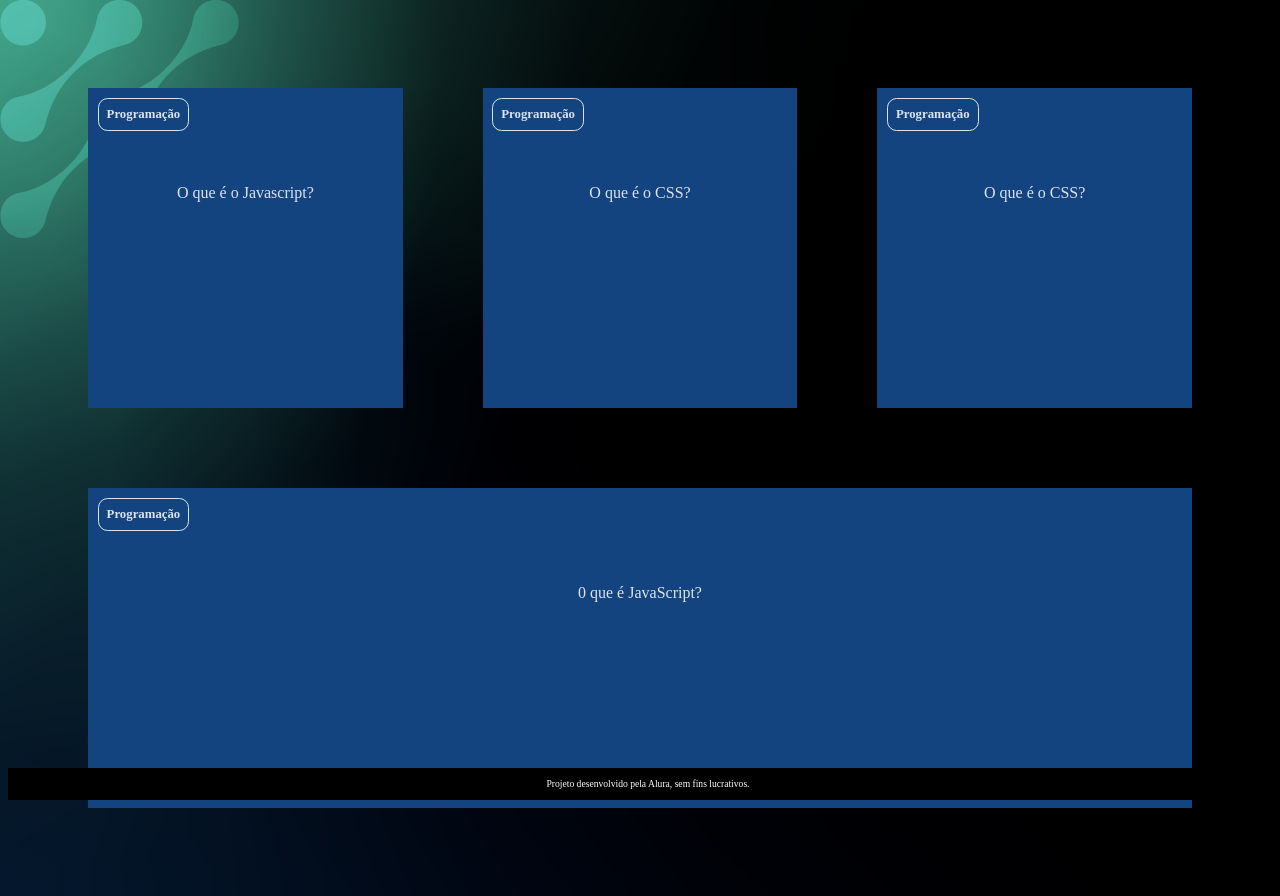
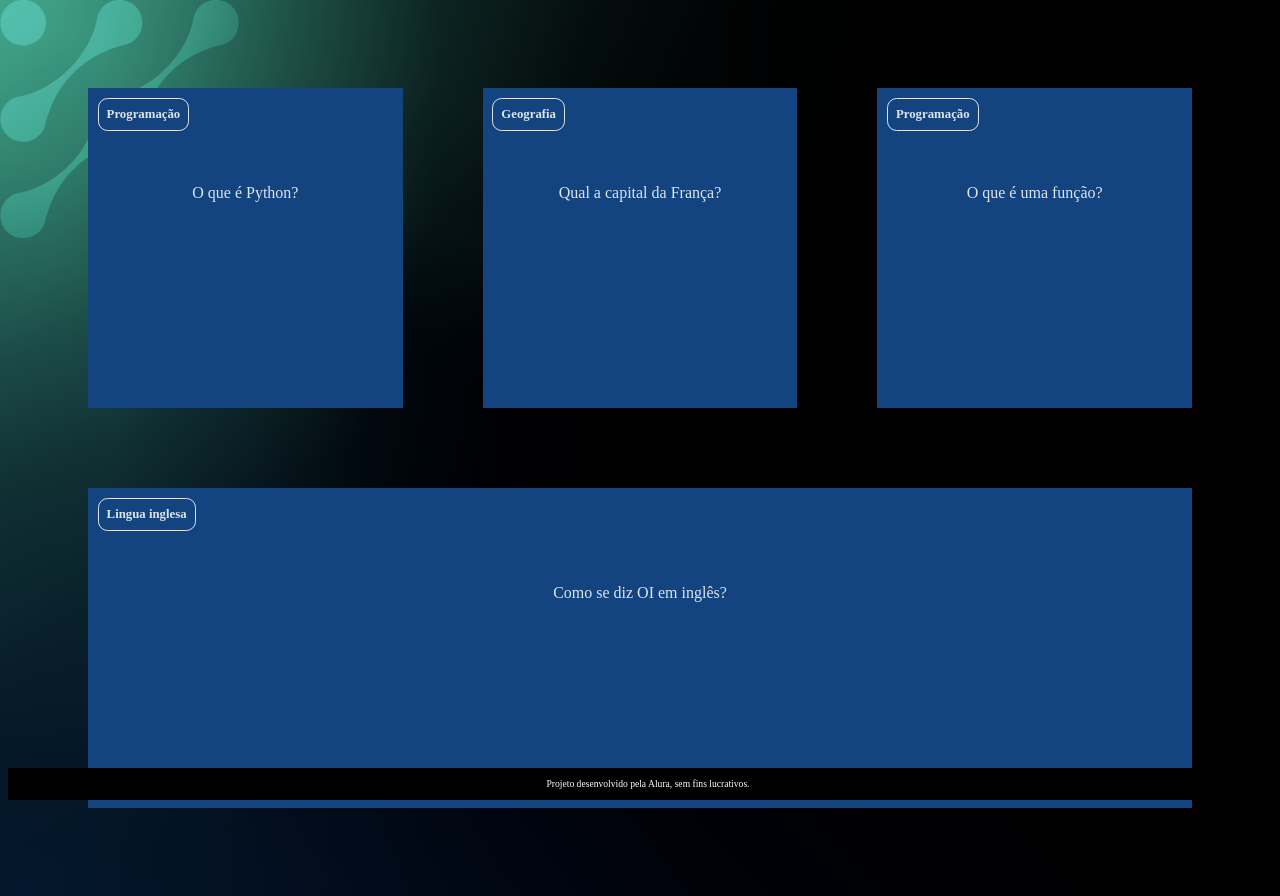
Before and after one commit to pFransozi/2024-MAT2-2ANO-1TRI-Pagina-web-desenvolvendo-uma-ferramenta-interativa-de-estudo, a plain HTML site: page index.html in a window 1280 px wide. Drawn offline with Linux system fonts and the light colour scheme.

Commit message:
add aula08

```diff
--- a/app.js
+++ b/app.js
@@ -1,3 +1,18 @@
 function criaCartao(categoria, pergunta, resposta) {
+    let container = document.getElementById('container')
+    let cartao = document.createElement('article')
 
+    cartao.className = "cartao"
+    cartao.innerHTML = `
+        <div class="cartao__conteudo">
+        <h3>${categoria}</h3>
+        <div class="cartao__conteudo__pergunta">
+                <p>${pergunta}</p>
+        </div>
+        <div class="cartao__conteudo__resposta">
+                <p>${resposta}</p>
+        </div>
+        </div>
+`
+    container.appendChild(cartao)
 }
--- a/index.html
+++ b/index.html
@@ -11,7 +11,7 @@
 <body>
     <main>
         <section id="container">
-            <article class="cartao">
+            <!-- <article class="cartao">
                 <div class="cartao__conteudo">
                     <h3>Programação</h3>
                     <div class="cartao__conteudo__pergunta">
@@ -54,7 +54,7 @@
                         <p>0 JavaScript é uma linguagem de programação</p>
                     </div>
                 </div>
-            </article>
+            </article>-->
         </section>
 
     </main>
--- a/perguntas.js
+++ b/perguntas.js
@@ -15,3 +15,9 @@ criaCartao(
     'O que é uma função?',
     'Uma função é um bloco de código que executa alguma tarefa'
 )
+
+criaCartao(
+    'Lingua inglesa',
+    'Como se diz OI em inglês?',
+    'Oi em ingles é HI (RAI)'
+)
```
Also changed, not shown: 1 other file.
